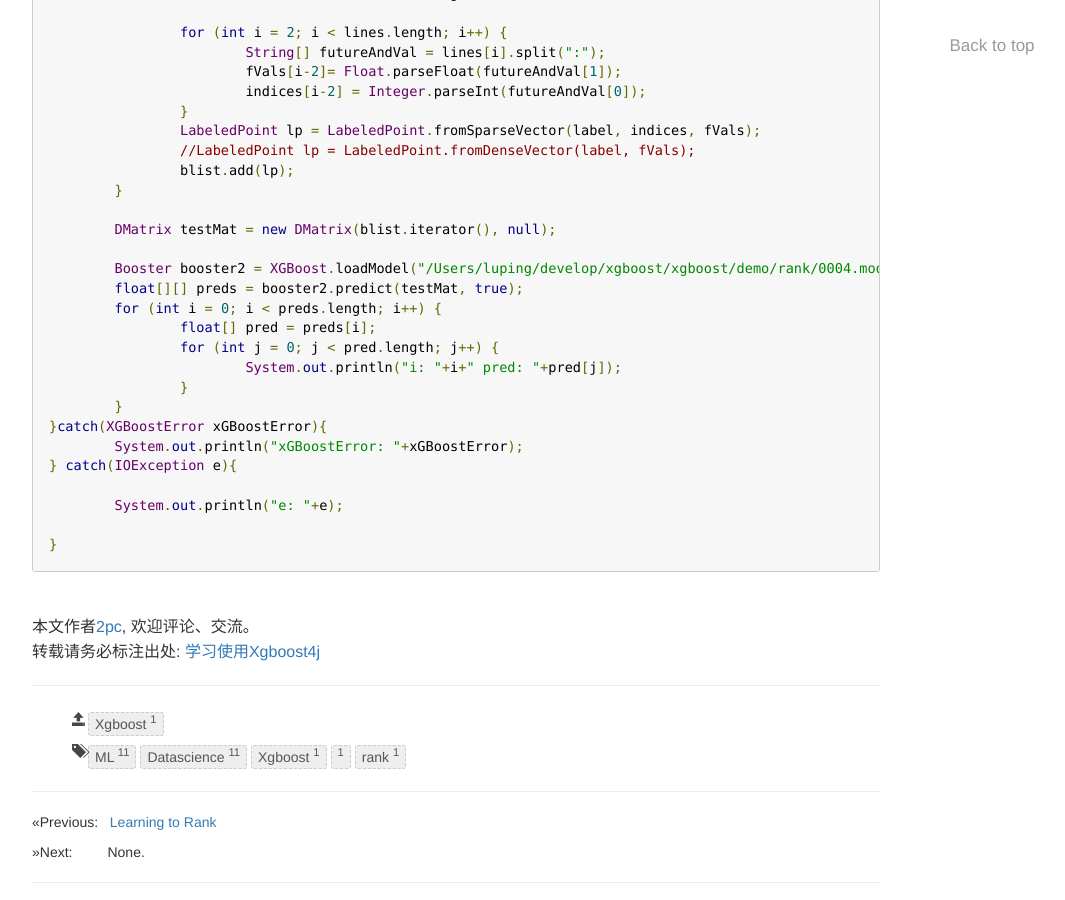
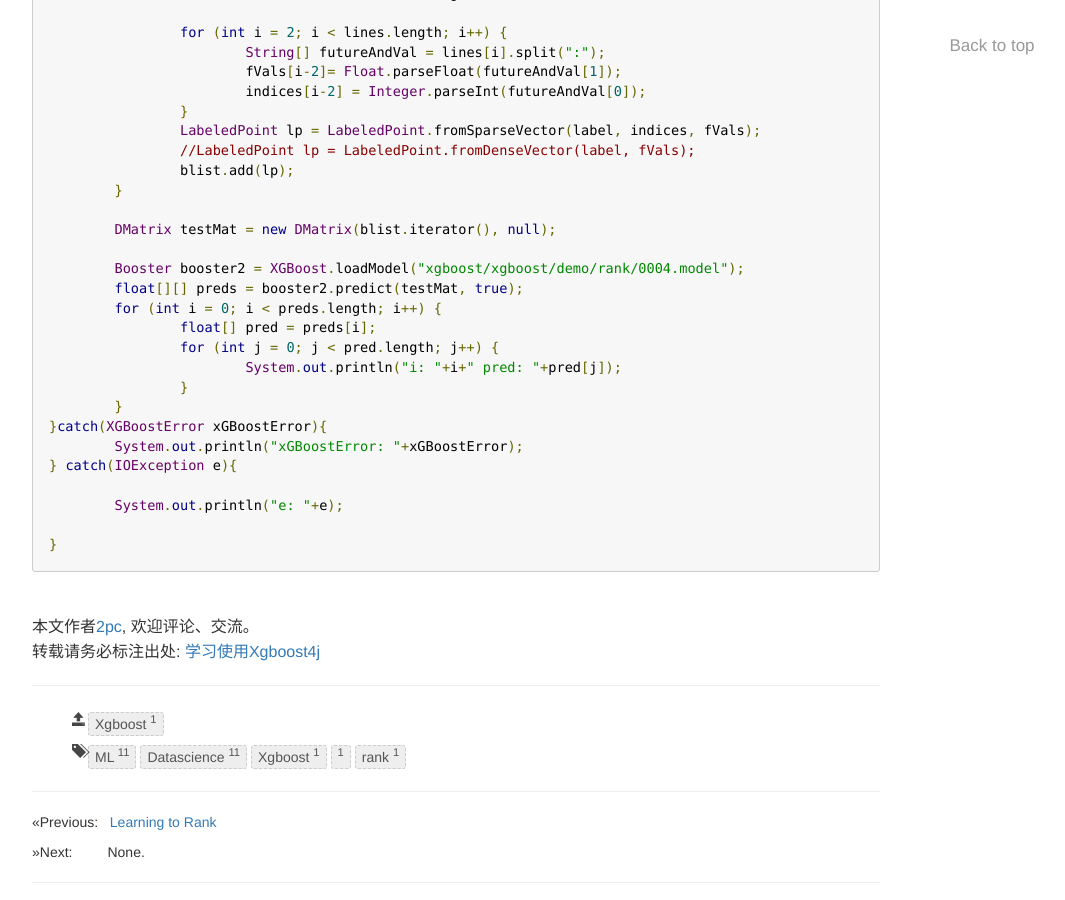
Before and after one commit to luyee/2pc.github.io, a Jekyll site: the page built from _posts/datascience/2016-05-19-Xgboost.md, in a window 1280 px wide and 900 px high, scrolled down 1520 px. Shown: the whole window, without its empty margins (38-1103 px from the left). Built offline with Jekyll 4.4.1, drawn with Linux system fonts in a browser that asks for light colours; comment, search, counter and statistics services are not loaded; some of the changed text lies outside the part shown.

Commit message:
Update 2016-05-19-Xgboost.md

```diff
--- a/_posts/datascience/2016-05-19-Xgboost.md
+++ b/_posts/datascience/2016-05-19-Xgboost.md
@@ -87,7 +87,7 @@ try {
 
 	DMatrix testMat = new DMatrix(blist.iterator(), null);
 
-	Booster booster2 = XGBoost.loadModel("/Users/luping/develop/xgboost/xgboost/demo/rank/0004.model");
+	Booster booster2 = XGBoost.loadModel("xgboost/xgboost/demo/rank/0004.model");
 	float[][] preds = booster2.predict(testMat, true);
 	for (int i = 0; i < preds.length; i++) {
 		float[] pred = preds[i];
```
Also changed, not shown: other parts of _posts/datascience/2016-05-19-Xgboost.md (+1 -1 lines).
